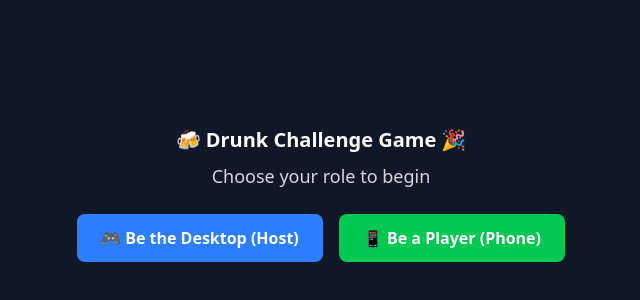
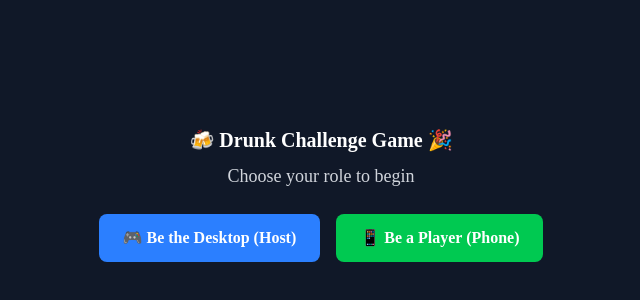
Before and after one commit to niawjunior/p2p-game-hub, a Next.js app: page / in a window 1280 px wide. Shown: the part 206-506 px from the top of the page, without its empty margins (319-959 px from the left). Built offline with nearby package versions, Linux system fonts and the light colour scheme.

Commit message:
feat: game

```diff
--- a/app/desktop/page.tsx
+++ b/app/desktop/page.tsx
@@ -58,7 +58,6 @@ export default function DesktopPage() {
   const [startSpin, setStartSpin] = useState(false);
   const [spinTime, setSpinTime] = useState(5000); // Default spin time
   const [spinCount, setSpinCount] = useState(10); // Default number of spins
-  const [prizeNumber, setPrizeNumber] = useState(0);
 
   useEffect(() => {
     if (!peer) {
@@ -86,16 +85,13 @@ export default function DesktopPage() {
 
   const initiateSpin = (force: number) => {
     console.log("Force:", force);
-    const randomPrizeNumber = Math.floor(Math.random() * challenges.length);
-    setPrizeNumber(randomPrizeNumber); // Store the selected prize index
-
     setSpinTime(3000 + force * 500); // Adjust spin time based on force
     setSpinCount(5 + Math.floor(force * 3)); // More force = more spins
     setStartSpin(true);
   };
 
-  const handleSpinCompleted = () => {
-    setSelectedChallenge(challenges[prizeNumber].text); // Use stored prize index
+  const handleSpinCompleted = (option: Option) => {
+    setSelectedChallenge(option.text); // Use stored prize index
     setStartSpin(false);
   };
 
--- a/app/globals.css
+++ b/app/globals.css
@@ -8,8 +8,7 @@
 @theme inline {
   --color-background: var(--background);
   --color-foreground: var(--foreground);
-  --font-sans: var(--font-geist-sans);
-  --font-mono: var(--font-geist-mono);
+  --font-kanit: var(--font-kanit);
 }
 
 @media (prefers-color-scheme: dark) {
@@ -27,4 +26,5 @@ canvas {
 html {
   padding: 0;
   margin: 0;
+  font-family: var(--font-kanit);
 }
--- a/app/layout.tsx
+++ b/app/layout.tsx
@@ -1,15 +1,11 @@
 import type { Metadata } from "next";
-import { Geist, Geist_Mono } from "next/font/google";
+import { Kanit } from "next/font/google";
 import "./globals.css";
 
-const geistSans = Geist({
-  variable: "--font-geist-sans",
-  subsets: ["latin"],
-});
-
-const geistMono = Geist_Mono({
-  variable: "--font-geist-mono",
-  subsets: ["latin"],
+const kanit = Kanit({
+  variable: "--font-kanit",
+  subsets: ["thai"],
+  weight: ["400", "500", "600", "700", "800", "900"],
 });
 
 export const metadata: Metadata = {
@@ -24,11 +20,7 @@ export default function RootLayout({
 }>) {
   return (
     <html lang="en">
-      <body
-        className={`${geistSans.variable} ${geistMono.variable} antialiased`}
-      >
-        {children}
-      </body>
+      <body className={`${kanit.variable}antialiased`}>{children}</body>
     </html>
   );
 }
--- /dev/null
+++ b/react-wheel-of-prizes.d.ts
@@ -0,0 +1,5 @@
+declare module "react-wheel-of-prizes" {
+  // eslint-disable-next-line @typescript-eslint/no-explicit-any
+  const WheelComponent: any;
+  export default WheelComponent;
+}
```
Also changed, not shown: 2 other files (tests, documents, lock files or other folders).
